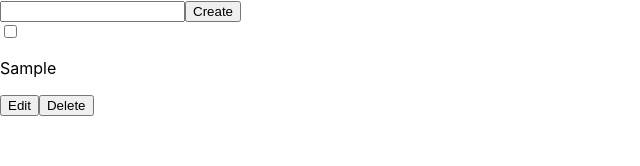
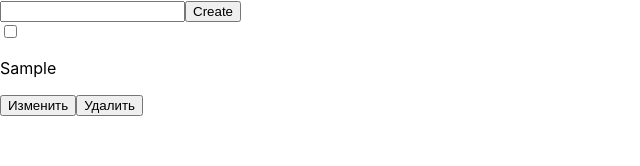
Before and after one commit to iTsygancov/react-todo-app, a React (Create React App) app: page / in a window 1280 px wide. Both pictures are taken after typing "Sample" into the empty fields and a click on the button "Create". Shown: the top 166 px of the page, without its empty margins (0-640 px from the left). Built offline with nearby package versions, Linux system fonts and the light colour scheme.

Commit message:
Adding editing feature

```diff
--- a/src/App.js
+++ b/src/App.js
@@ -6,11 +6,25 @@ import TodoList from "./components/TodoList";
 function App() {
   const [inputText, setInputText] = useState("");
   const [todos, setTodos] = useState([]);
+  const [todoEditing, setTodoEditing] = useState(null);
+  const [editingText, setEditingText] = useState("");
 
   return (
     <div className="todo">
-      <Form inputText={inputText} setInputText={setInputText} todos={todos} setTodos={setTodos} />
-      <TodoList todos={todos} setTodos={setTodos} />
+      <Form
+        inputText={inputText}
+        setInputText={setInputText}
+        todos={todos}
+        setTodos={setTodos}
+      />
+      <TodoList
+        todos={todos}
+        setTodos={setTodos}
+        todoEditing={todoEditing}
+        setTodoEditing={setTodoEditing}
+        editingText={editingText}
+        setEditingText={setEditingText}
+      />
     </div>
   );
 }
--- a/src/components/TodoItem.js
+++ b/src/components/TodoItem.js
@@ -1,4 +1,14 @@
-function TodoItem({ title, completed, todo, todos, setTodos }) {
+function TodoItem({
+  title,
+  completed,
+  todo,
+  todos,
+  setTodos,
+  todoEditing,
+  setTodoEditing,
+  editingText,
+  setEditingText,
+}) {
   const deleteHandler = () => {
     setTodos(todos.filter((el) => el.id !== todo.id));
   };
@@ -14,14 +24,64 @@ function TodoItem({ title, completed, todo, todos, setTodos }) {
     );
   };
 
+  function submitEdits(id) {
+    const updatedTodos = [...todos].map((todo) => {
+      if (todo.id === id) {
+        todo.title = editingText;
+      }
+      return todo;
+    });
+    setTodos(updatedTodos);
+    setTodoEditing(null);
+  }
+
   return (
-    <div className="todo__item">
-      <input className="todo__item-completed" type="checkbox" onChange={completedHandler} />
-      <p className="todo__title">{title}</p>
-      <button className="button todo__item-edit">Edit</button>
-      <button className="button todo__item-delete" onClick={deleteHandler}>
-        Delete
-      </button>
+    <div
+      className={`todo__item ${todo.completed ? "todo__item--completed" : ""}`}
+    >
+      <input
+        className="todo__item-completed"
+        type="checkbox"
+        onChange={completedHandler}
+      />
+      {todo.id === todoEditing ? (
+        <div className="todo__item-editing">
+          <input
+            className="todo__item-editInput"
+            type="text"
+            placeholder={todo.title}
+            onChange={(e) => setEditingText(e.target.value)}
+          />
+          <button
+            className="button todo__item-submitEdits"
+            onClick={() => submitEdits(todo.id)}
+          >
+            Сохранить
+          </button>
+        </div>
+      ) : (
+        <div className="todo__item-info">
+          <p
+            className={`todo__item-title ${
+              todo.completed ? "todo__item-title--completed" : ""
+            }`}
+          >
+            {title}
+          </p>
+          <div className="todo__item-buttons">
+            <button
+              className="button todo__item-edit"
+              disabled={todo.completed ? "disabled" : ""}
+              onClick={() => setTodoEditing(todo.id)}
+            >
+              Изменить
+            </button>
+            <button className="button todo__item-delete" onClick={deleteHandler}>
+              Удалить
+            </button>
+          </div>
+        </div>
+      )}
     </div>
   );
 }
--- a/src/components/TodoList.js
+++ b/src/components/TodoList.js
@@ -1,9 +1,25 @@
 import TodoItem from "./TodoItem";
 
-function TodoList({ todos, setTodos }) {
+function TodoList({
+  todos,
+  setTodos,
+  todoEditing,
+  setTodoEditing,
+  editingText,
+  setEditingText,
+}) {
+  function compare(a, b) {
+    if (a.title < b.title) {
+      return 1;
+    }
+    if (a.title > b.title) {
+      return -1;
+    }
+    return 0;
+  }
   return (
     <div className="todo__list">
-      {todos.map((todo) => (
+      {todos.sort(compare).map((todo) => (
         <TodoItem
           key={todo.id}
           title={todo.title}
@@ -11,6 +27,10 @@ function TodoList({ todos, setTodos }) {
           todo={todo}
           todos={todos}
           setTodos={setTodos}
+          todoEditing={todoEditing}
+          setTodoEditing={setTodoEditing}
+          editingText={editingText}
+          setEditingText={setEditingText}
         />
       ))}
     </div>
```
